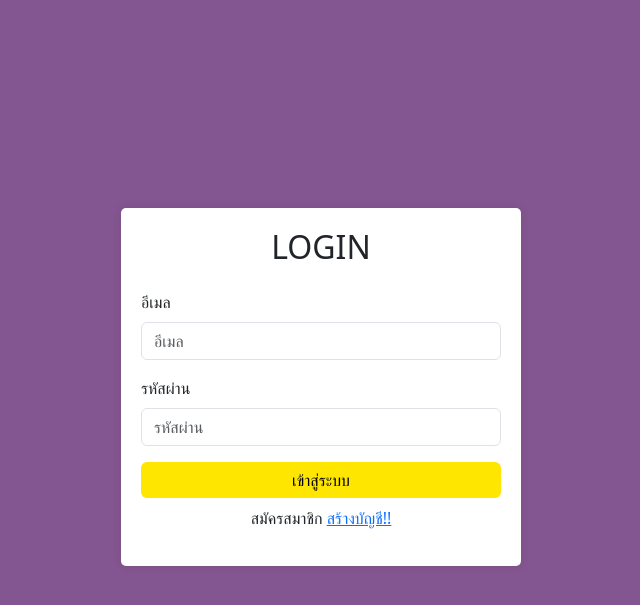
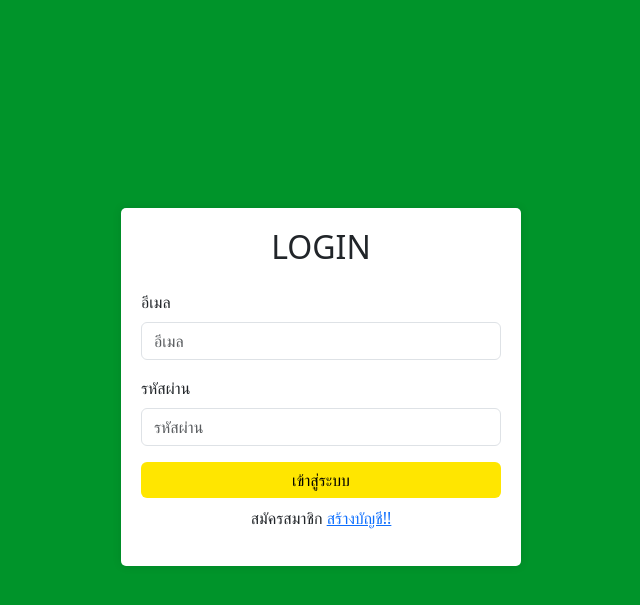
Before and after one commit to Janeny25/012kanyaphat, a PHP site: page /login.php in a window 1280 px wide. Shown: the top 605 px of the page, without its empty margins (319-959 px from the left). Run offline with PHP 8.4, Linux system fonts and the light colour scheme.

Commit message:
แก้สี

```diff
--- a/assets/css/login.css
+++ b/assets/css/login.css
@@ -1,6 +1,6 @@
 
 body{
-    background-color: #845691;
+    background-color: hsl(137, 100%, 29%);
 }
 .box-login{
     margin-top: 20vh;
--- a/assets/css/regis.css
+++ b/assets/css/regis.css
@@ -1,5 +1,5 @@
 body{
-    background-color: #845691;
+    background-color: hsl(137, 100%, 29%);
     color: hsl(0, 0%, 0%);
 }
 
--- a/include/include_db_oo.php
+++ b/include/include_db_oo.php
@@ -3,7 +3,7 @@
 $servername = "localhost";
 $username = "root";
 $hostpassword = "";
-$dbname = "cdte_65_jan";
+$dbname = "cdte_65_1";
 
 $conn = new mysqli($servername, $username, $hostpassword, $dbname);
 $conn -> set_charset("utf8");
--- a/login.php
+++ b/login.php
@@ -27,7 +27,7 @@
             </div>
 
             <button type="submit" class="btn btn-jannnn">เข้าสู่ระบบ</button>
-            <p class="text-center pt-2">สมัครสมาชิก <a href="#">สร้างบัญชี!!</a></p>
+            <p class="text-center pt-2">สมัครสมาชิก <a href="regis.php">สร้างบัญชี!!</a></p>
         </form>
         </div>
 
```
